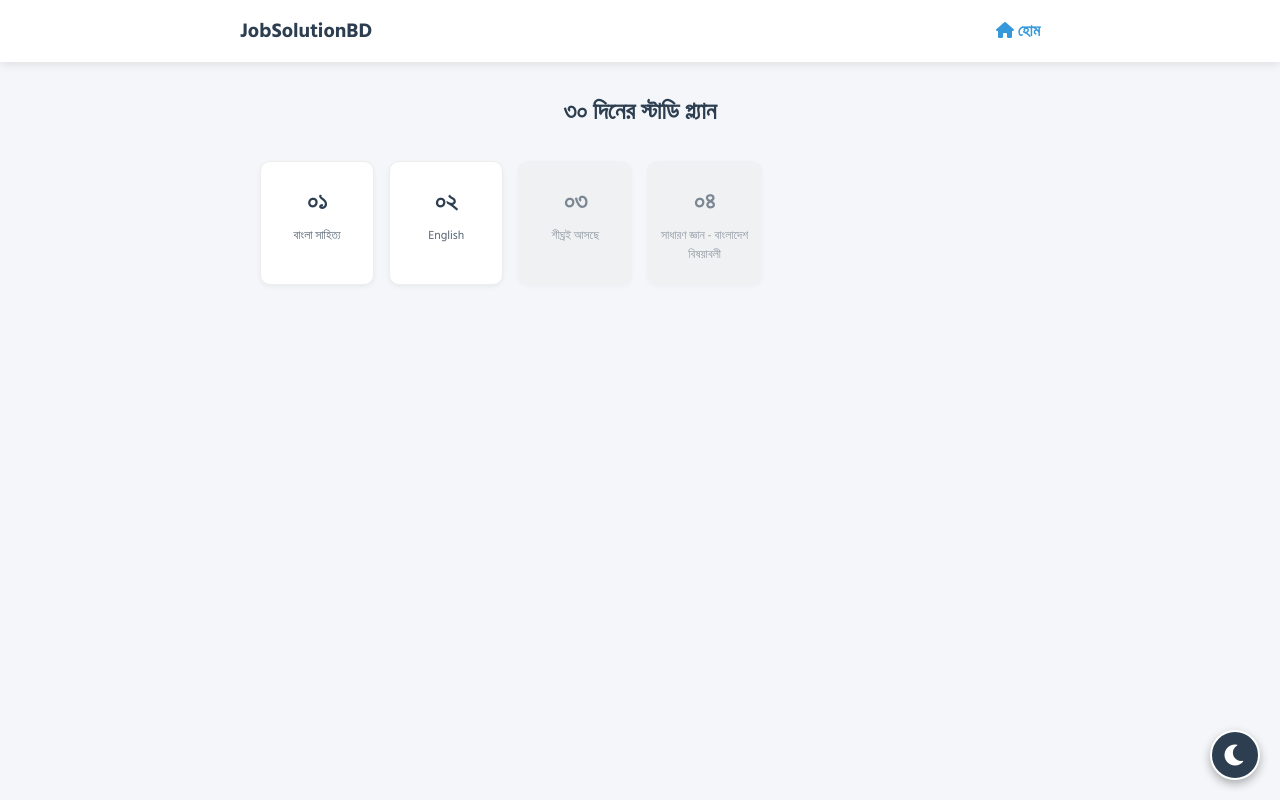
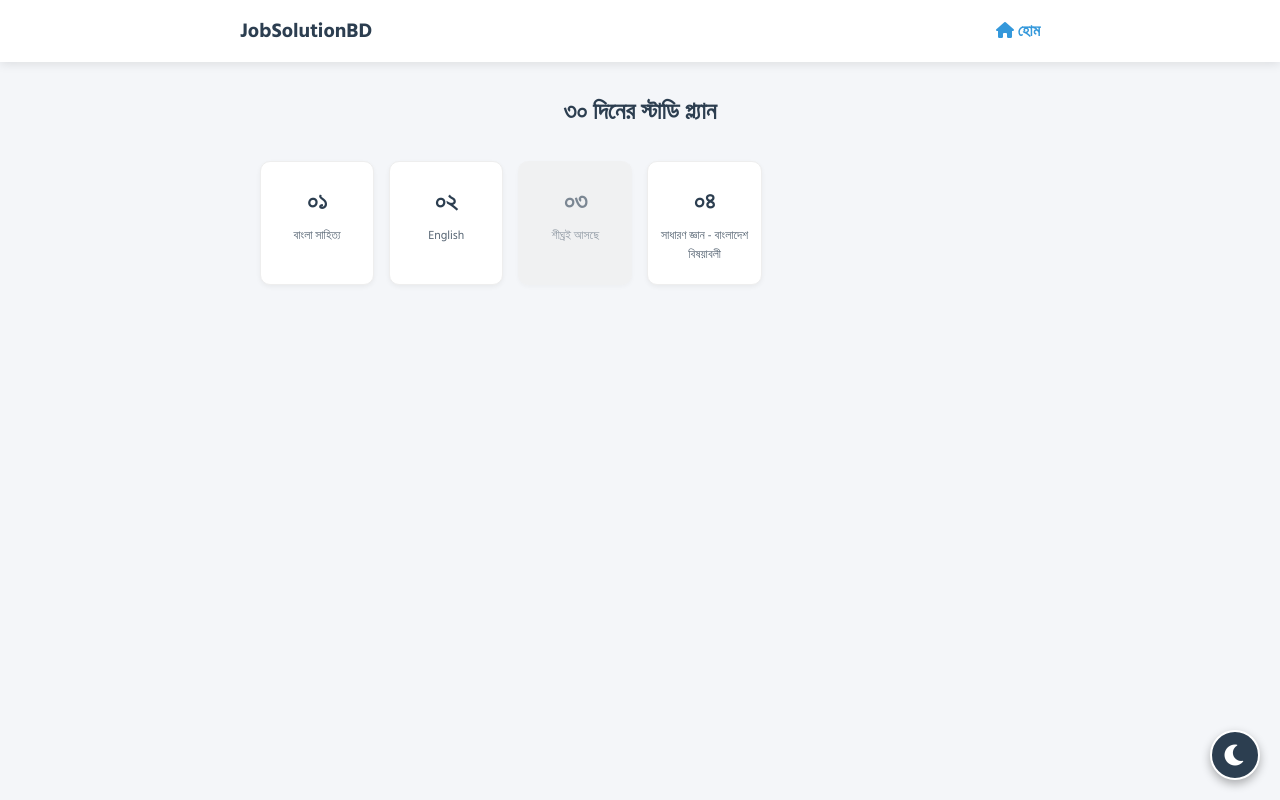
Before and after one commit to ashiksjobportal/jobsolutionbd, a plain HTML site: page primary-teacher.html in a window 1280 px wide. Drawn offline with Linux system fonts and the light colour scheme.

Commit message:
Update primary-teacher.html

```diff
--- a/primary-teacher.html
+++ b/primary-teacher.html
@@ -78,7 +78,7 @@
                 <span class="day-number">০৩</span>
                 <span class="day-topic">শীঘ্রই আসছে</span>
             </a>
-            <a href="day04.html" class="day-box locked">
+            <a href="day04.html" class="day-box">
                 <span class="day-number">০৪</span>
                 <span class="day-topic">সাধারণ জ্ঞান - বাংলাদেশ বিষয়াবলী</span>
             </a>
```
